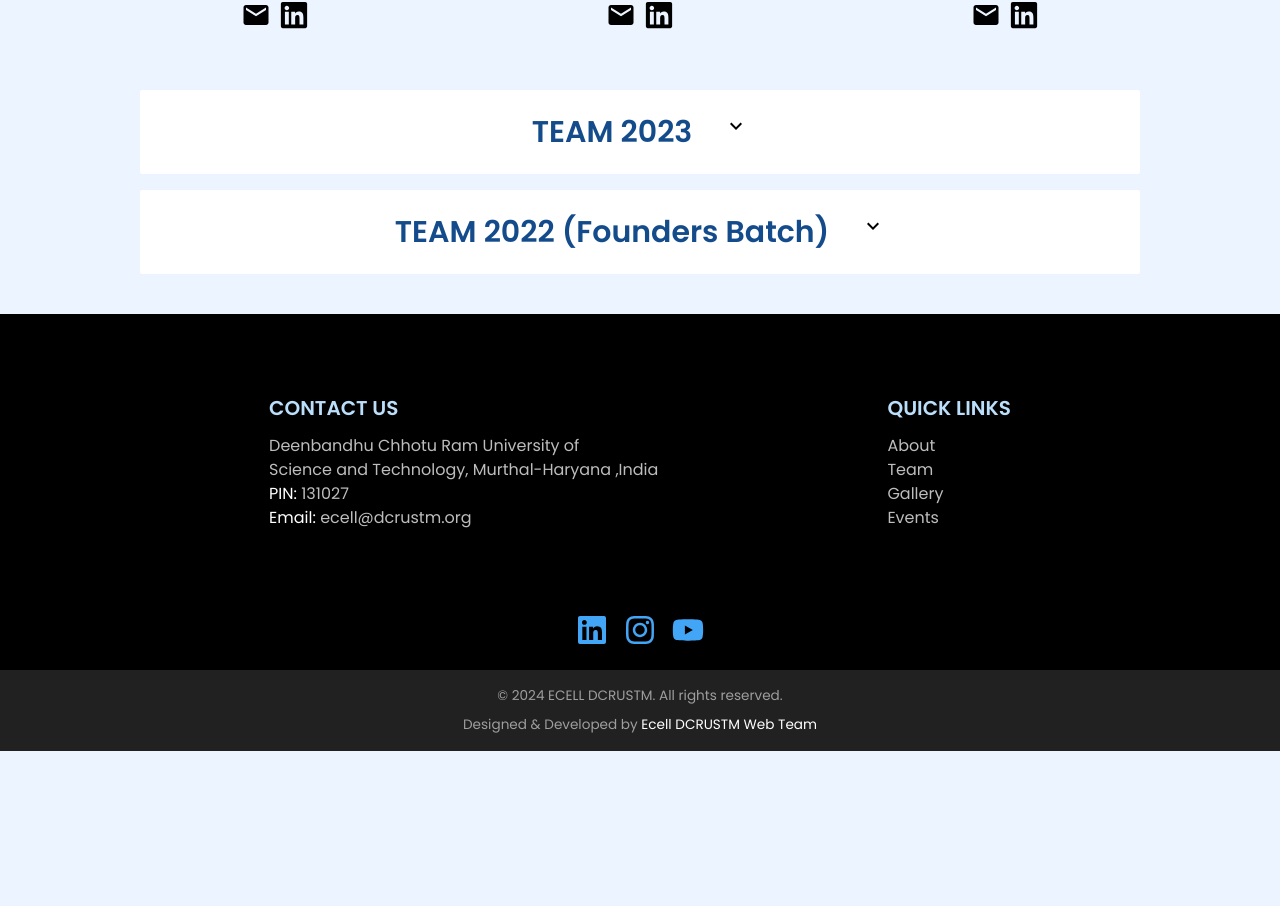
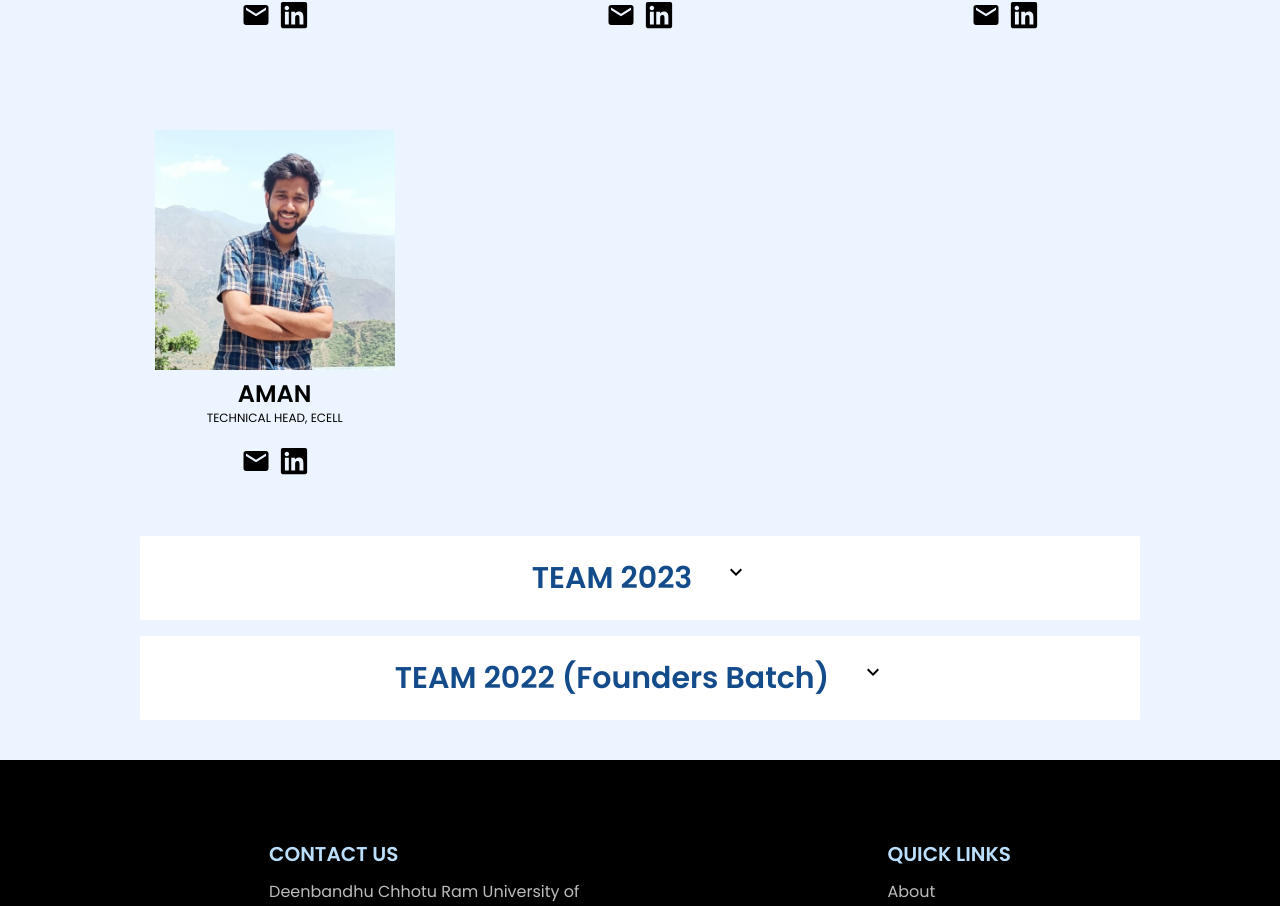
Before and after one commit to NoumanKhan2003/ecell-dcrustm, a React (Vite) app: page /team in a window 1280 px wide. Shown: the part 2130-3036 px from the top of the page. Before the commit the page ends 2881 px from the top, so only its background shows below. Built offline with nearby package versions, Linux system fonts and the light colour scheme.

Commit message:
initial commit

```diff
--- a/src/components/TeamData24.js
+++ b/src/components/TeamData24.js
@@ -7,6 +7,7 @@ import aditya from "../assets/team/2024/aditya.jpg"
 import deepanshu from "../assets/team/2024/deepanshu.jpg"
 import siraj from "../assets/team/2024/siraj.jpg"
 import aditya2 from "../assets/team/2024/aditya2.jpg"
+import aman from "../assets/team/2024/aman.jpeg"
 
 const TeamData24=[
     {
@@ -74,6 +75,14 @@ const TeamData24=[
         email:"shaikhsirajuddin7859@gmail.com",
         linkedIn:"https://www.linkedin.com/in/sirajuddin-shaikh-957b15228/",
     },
+    {
+        name:"AMAN",
+        post:"TECHNICAL HEAD, ECELL",
+        imgURL:aman,
+        email:"aman798828@gmail.com",
+        linkedIn:"https://www.linkedin.com/in/aman-saini-734a57247?utm_source=share&utm_campaign=share_via&utm_content=profile&utm_medium=android_app",
+    },
+
     // {
     //     name:"ANUSHKA",
     //     post:"CORPORATE RELATIONS HEAD, ECELL",
--- a/src/pages/EventsPage.jsx
+++ b/src/pages/EventsPage.jsx
@@ -38,7 +38,7 @@ const EventsPage = () => {
                Advertisement Creation: 13 Oct 24, 12:01 AM IST – 15 Oct 24, 11:59 PM IST</p>
              <p className='font-bold text-2xl '>Prize Worth : 20K</p>
              <p className='text-red-600'>*Registrations are now closed!</p>
-             <button className=" bg-[#6d6d6d] md:w-[40%] w-[90%]  text-xl text-white py-5 px-8 rounded-md hover:bg-[#144c8b] hover:shadow-lg "><a target='_blank' href="https://unstop.com/competitions/adventure-iit-roorkee-1173151">Register Here!</a> <FaArrowRight className="inline ml-2 items-center" /></button>
+             <button className=" bg-[#747474] border-black border-2 hover:rounded-full md:w-[40%] w-[90%]  text-xl text-white py-5 px-8 rounded-md hover:bg-[#144c8b] hover:shadow-lg "><a target='_blank' href="https://unstop.com/competitions/adventure-iit-roorkee-1173151">Register Here!</a> <FaArrowRight className="inline ml-2 items-center" /></button>
           </div>
         </div>
 
--- a/src/pages/Homepage.jsx
+++ b/src/pages/Homepage.jsx
@@ -49,7 +49,7 @@ const Homepage = () => {
            {/* <button className=" bg-[#0065fc]  text-xl text-white py-5 px-10 rounded-md hover:bg-[#144c8b] hover:shadow-lg"><Link className="" to='/about'>Get Started!</Link><FaArrowRight className="inline ml-2 items-center" /></button> */}
            <Link
          to="/about"
-         className="bg-[#0065fc]   md:text-xl text-white py-5 mb-4 px-10 rounded-md hover:bg-[#144c8b] hover:shadow-lg flex items-center justify-center md:justify-start w-fit mx-auto md:mx-0"
+         className="bg-[#0065fc]   md:text-xl text-white py-5 mb-4 px-10 rounded-md hover:rounded-full hover:bg-[#144c8b] hover:border-black border-2 hover:shadow-lg flex items-center justify-center md:justify-start w-fit mx-auto md:mx-0"
 
           >
          Get Started!
@@ -82,7 +82,7 @@ const Homepage = () => {
 
           <Link
          to="/about"
-         className="bg-[#0065fc] text-xl text-white py-5 px-10 rounded-md hover:bg-[#144c8b] hover:shadow-lg flex items-center justify-center md:justify-start w-fit mx-auto md:mx-0"
+         className="bg-[#0065fc]    hover:border-black border-2 hover:rounded-full text-xl text-white py-5 px-10 rounded-md hover:bg-[#144c8b] hover:shadow-lg flex items-center justify-center md:justify-start w-fit mx-auto md:mx-0"
 
           >
          Know More!
```
Also changed, not shown: src/assets/team/2024/aman.jpeg (added).
